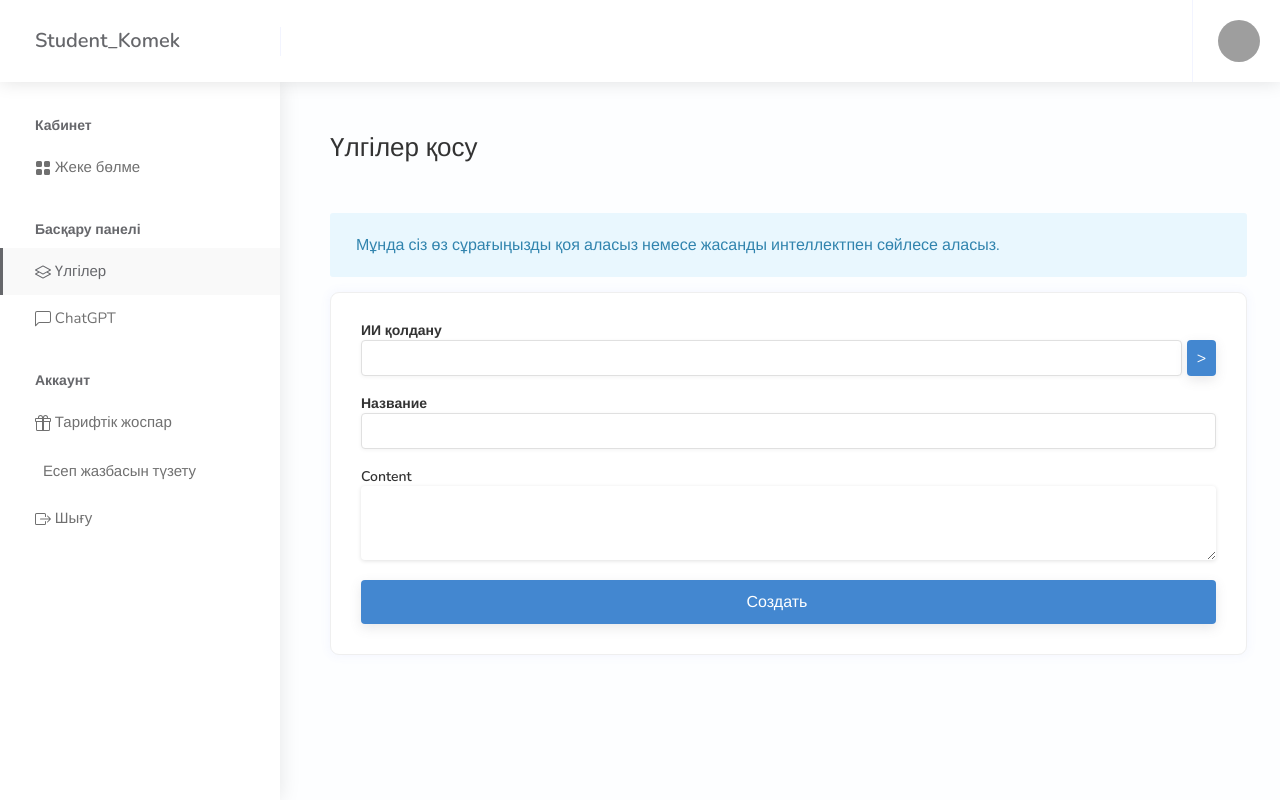
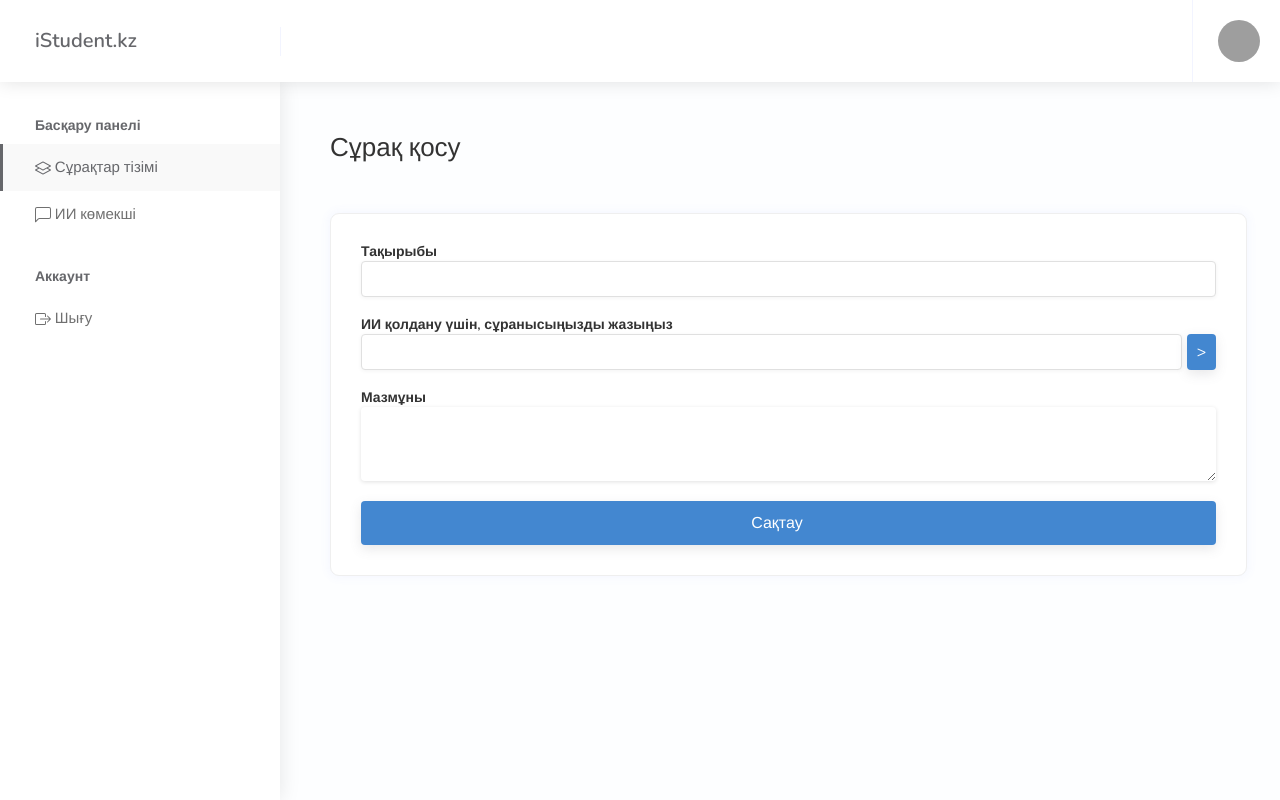
Before and after one commit to medetzhan1996/student_komek, a Django app: page /exam_preparation/create/ in a window 1280 px wide. Run offline with Django 4.2, Linux system fonts and the light colour scheme; a user stored in the database is signed in; some libraries are stand-ins or nearby versions; grey boxes are pictures that could not be loaded.

```diff
--- a/exam_preparation/models/__init__.py
+++ b/exam_preparation/models/__init__.py
@@ -1,3 +1,2 @@
 from .prepared_question import PreparedQuestion
-from .ai_request import AIRequest
-from .ai_response import AIResponse
+from .ai_chat import AIChat
--- a/exam_preparation/urls.py
+++ b/exam_preparation/urls.py
@@ -5,6 +5,7 @@ from .views import (
     PreparedQuestionDeleteView,
     PreparedQuestionUpdateView,
     PreparedQuestionDetailView,
+    GetAiQuestion,
 )
 
 app_name = 'exam_preparation'
@@ -16,4 +17,5 @@ urlpatterns = [
     path('<int:pk>/edit/', PreparedQuestionUpdateView.as_view(), name='prepared-question-edit'),
     path('<int:pk>/detail/', PreparedQuestionDetailView.as_view(), name='prepared-question-detail'),
 
+    path('get-ai-question/', GetAiQuestion.as_view(), name='get-ai-question'),
 ]
--- a/exam_preparation/views/__init__.py
+++ b/exam_preparation/views/__init__.py
@@ -5,3 +5,5 @@ from .prepared_question import (
     PreparedQuestionDetailView,
     PreparedQuestionDeleteView,
 )
+
+from .ai_question_generate import GetAiQuestion
--- a/templates/base.html
+++ b/templates/base.html
@@ -1,7 +1,8 @@
-{% load static %}
+
 <!DOCTYPE html>
 <html lang="en">
 <head>
+    {% load static %}
     <meta charset="UTF-8">
     <meta name="viewport" content="width=device-width, initial-scale=1.0">
     <title>Document</title>
@@ -23,7 +24,7 @@
                     <!-- Logo -->
                     <div id="logo">
                         <a href="https://gpttextart.ru/">
-                            Student_Komek
+                            iStudent.kz
                         </a>
                     </div>
                 </div>
@@ -111,47 +112,24 @@
                             <!-- Navigation -->
                             <div class="dashboard-nav">
                                 <div class="dashboard-nav-inner">
-                                    <ul data-submenu-title="Кабинет">
-                                        <li class="">
-                                            <a href="https://gpttextart.ru/dashboard">
-                                                <svg xmlns="http://www.w3.org/2000/svg" width="16" height="16" fill="currentColor" class="bi bi-grid-fill" viewBox="0 0 16 16">
-                                                    <path d="M1 2.5A1.5 1.5 0 0 1 2.5 1h3A1.5 1.5 0 0 1 7 2.5v3A1.5 1.5 0 0 1 5.5 7h-3A1.5 1.5 0 0 1 1 5.5zm8 0A1.5 1.5 0 0 1 10.5 1h3A1.5 1.5 0 0 1 15 2.5v3A1.5 1.5 0 0 1 13.5 7h-3A1.5 1.5 0 0 1 9 5.5zm-8 8A1.5 1.5 0 0 1 2.5 9h3A1.5 1.5 0 0 1 7 10.5v3A1.5 1.5 0 0 1 5.5 15h-3A1.5 1.5 0 0 1 1 13.5zm8 0A1.5 1.5 0 0 1 10.5 9h3a1.5 1.5 0 0 1 1.5 1.5v3a1.5 1.5 0 0 1-1.5 1.5h-3A1.5 1.5 0 0 1 9 13.5z"/>
-                                                </svg> Жеке бөлме
-                                            </a>
-                                        </li>
-                                    </ul>
-
                                     <ul data-submenu-title="Басқару панелі">
                                         <li class="active">
                                             <a href="{% url 'exam_preparation:prepared-question-list' %}">
                                                 <svg xmlns="http://www.w3.org/2000/svg" width="16" height="16" fill="currentColor" class="bi bi-layers" viewBox="0 0 16 16">
                                                   <path d="M8.235 1.559a.5.5 0 0 0-.47 0l-7.5 4a.5.5 0 0 0 0 .882L3.188 8 .264 9.559a.5.5 0 0 0 0 .882l7.5 4a.5.5 0 0 0 .47 0l7.5-4a.5.5 0 0 0 0-.882L12.813 8l2.922-1.559a.5.5 0 0 0 0-.882zm3.515 7.008L14.438 10 8 13.433 1.562 10 4.25 8.567l3.515 1.874a.5.5 0 0 0 .47 0zM8 9.433 1.562 6 8 2.567 14.438 6z"/>
-                                                </svg> Үлгілер
+                                                </svg> Сұрақтар тізімі
                                             </a>
                                         </li>
                                         <li class="">
                                             <a href="">
                                                 <svg xmlns="http://www.w3.org/2000/svg" width="16" height="16" fill="currentColor" class="bi bi-chat-left" viewBox="0 0 16 16">
                                                   <path d="M14 1a1 1 0 0 1 1 1v8a1 1 0 0 1-1 1H4.414A2 2 0 0 0 3 11.586l-2 2V2a1 1 0 0 1 1-1zM2 0a2 2 0 0 0-2 2v12.793a.5.5 0 0 0 .854.353l2.853-2.853A1 1 0 0 1 4.414 12H14a2 2 0 0 0 2-2V2a2 2 0 0 0-2-2z"/>
-                                                </svg> ChatGPT
+                                                </svg> ИИ көмекші
                                             </a>
                                         </li>
                                     </ul>
 
                                     <ul data-submenu-title="Аккаунт">
-                                        <li class="">
-                                            <a href="">
-                                                <svg xmlns="http://www.w3.org/2000/svg" width="16" height="16" fill="currentColor" class="bi bi-gift" viewBox="0 0 16 16">
-                                                  <path d="M3 2.5a2.5 2.5 0 0 1 5 0 2.5 2.5 0 0 1 5 0v.006c0 .07 0 .27-.038.494H15a1 1 0 0 1 1 1v2a1 1 0 0 1-1 1v7.5a1.5 1.5 0 0 1-1.5 1.5h-11A1.5 1.5 0 0 1 1 14.5V7a1 1 0 0 1-1-1V4a1 1 0 0 1 1-1h2.038A3 3 0 0 1 3 2.506zm1.068.5H7v-.5a1.5 1.5 0 1 0-3 0c0 .085.002.274.045.43zM9 3h2.932l.023-.07c.043-.156.045-.345.045-.43a1.5 1.5 0 0 0-3 0zM1 4v2h6V4zm8 0v2h6V4zm5 3H9v8h4.5a.5.5 0 0 0 .5-.5zm-7 8V7H2v7.5a.5.5 0 0 0 .5.5z"/>
-                                                </svg> Тарифтік жоспар
-                                            </a>
-                                        </li>
-
-                                        <li class="">
-                                            <a href="">
-                                                <i class="icon-feather-log-out"></i> Есеп жазбасын түзету
-                                            </a>
-                                        </li>
                                         <li>
                                             <a href="">
                                                 <svg xmlns="http://www.w3.org/2000/svg" width="16" height="16" fill="currentColor" class="bi bi-box-arrow-right" viewBox="0 0 16 16">
@@ -188,11 +166,9 @@
             </div>
         </div>
     </div>
-
-
-
 </div>
 <script src="https://cdn.jsdelivr.net/npm/@popperjs/core@2.10.2/dist/umd/popper.min.js" integrity="sha384-7+zCNj/IqJ95wo16oMtfsKbZ9ccEh31eOz1HGyDuCQ6wgnyJNSYdrPa03rtR1zdB" crossorigin="anonymous"></script>
 <script src="https://cdn.jsdelivr.net/npm/bootstrap@5.1.3/dist/js/bootstrap.min.js" integrity="sha384-QJHtvGhmr9XOIpI6YVutG+2QOK9T+ZnN4kzFN1RtK3zEFEIsxhlmWl5/YESvpZ13" crossorigin="anonymous"></script>
+
 </body>
 </html>
--- a/templates/exam_preparation/prepared_question/form.html
+++ b/templates/exam_preparation/prepared_question/form.html
@@ -3,45 +3,76 @@
 {% block content %}
 <div class="dashboard-headline">
     <h3 class="d-flex align-items-center">
-        Үлгілер қосу
+        Сұрақ қосу
     </h3>
-</div>
-<div class="notification notice">
- Мұнда сіз өз сұрағыңызды қоя аласыз немесе жасанды интеллектпен сөйлесе аласыз.
 </div>
 <div class="dashboard-box margin-top-0 margin-bottom-30">
   <div class="content with-padding">
     <form action="" method="post">
         {% csrf_token %}
         <div class="submit-field margin-bottom-20">
-          <h6>ИИ қолдану</h6>
+          <h6>Тақырыбы</h6>
           <div class="d-flex margin-bottom-10">
-            <input name="title" type="text" class="with-border small-input" required="">
-            <button class="button btn-sm margin-left-5 ripple-effect" name="submit" type="submit" title="Сохранить документ" data-tippy-placement="top">></button>
+            {{ form.title|add_class:"with-border small-input"  }}
           </div>
         </div>
         <div class="submit-field margin-bottom-20">
-          <h6>Название</h6>
-          {{ form.title|add_class:"with-border small-input"  }}
+          <h6>ИИ қолдану үшін, сұранысыңызды жазыңыз</h6>
+          <div class="d-flex margin-bottom-10">
+            <input id="id-ai-question-text" name="ai-question-text" type="text" class="with-border small-input">
+            <button id="id-ai-question-create" class="button btn-sm margin-left-5 ripple-effect" name="submit" type="button" title="Сохранить документ" data-tippy-placement="top">></button>
+          </div>
         </div>
         <div class="submit-field margin-bottom-20">
-          <h6>Content</h6>
+          <h6>Мазмұны</h6>
           <textarea id="summernote" name="content">{{ form.content.value|default_if_none:"" }}</textarea>
         </div>
         <div>
           <small class="form-error"></small>
           <button type="submit" name="submit" class="button ripple-effect full-width">
-            Создать
+            Сақтау
             <i class="icon-feather-arrow-right"></i>
           </button>
         </div>
     </form>
   </div>
 </div>
-    <script src="https://code.jquery.com/jquery-3.4.1.slim.min.js" integrity="sha384-J6qa4849blE2+poT4WnyKhv5vZF5SrPo0iEjwBvKU7imGFAV0wwj1yYfoRSJoZ+n" crossorigin="anonymous"></script>
-    <link href="https://cdn.jsdelivr.net/npm/summernote@0.8.18/dist/summernote-lite.min.css" rel="stylesheet">
-    <script src="https://cdn.jsdelivr.net/npm/summernote@0.8.18/dist/summernote-lite.min.js"></script>
+<script type="text/javascript" src="https://cdnjs.cloudflare.com/ajax/libs/jquery/3.1.1/jquery.min.js"></script>
+<link href="https://cdn.jsdelivr.net/npm/summernote@0.8.18/dist/summernote-lite.min.css" rel="stylesheet">
+<script src="https://cdn.jsdelivr.net/npm/summernote@0.8.18/dist/summernote-lite.min.js"></script>
 
+<script>
+    $(document).on("click","#id-ai-question-create",function() {
+        var _this = $(this)
+        var text = $('#id-ai-question-text').val()
+        var csrftoken = $("[name=csrfmiddlewaretoken]").val();
+        if(text){
+            var load = `<div class="spinner-border text-danger" role="status">
+                  <span class="visually-hidden">Загрузка...</span>
+                </div>`
+            _this.html(load)
+        }
+
+        $.ajax({
+            type: 'POST',
+            url: "{% url 'exam_preparation:get-ai-question' %}",
+            data: {
+                text: text,
+                csrfmiddlewaretoken: csrftoken
+            },
+            success: function(response) {
+                var currentContent = $('#summernote').summernote('code').trim();
+                var newContent = currentContent;
+                newContent += response.ai_question;
+                $('#summernote').summernote('code', newContent);
+                _this.html('>')
+            },
+            error: function(xhr, textStatus, errorThrown) {
+                console.error(xhr.responseText);
+            }
+        });
+    });
+</script>
   <!--   ИИ қолдану <br>
 <input type="text"> <button>></button>
 <br><br>
```
Also changed, not shown: exam_preparation/forms/ai_question_generate.py (added, +7 -0 lines), exam_preparation/models/ai_chat.py (renamed from exam_preparation/models/ai_request.py, +13 -4 lines), exam_preparation/models/ai_response.py (deleted, +0 -29 lines), exam_preparation/service.py (added, +32 -0 lines), exam_preparation/views/ai_chat.py (added, +16 -0 lines), exam_preparation/views/ai_question_generate.py (added, +17 -0 lines), templates/exam_preparation/prepared_question/detail.html (+8 -2 lines), templates/exam_preparation/prepared_question/list.html (+2 -7 lines), db.sqlite3, exam_preparation/migrations/0002_remove_airesponse_ai_request_aichat_delete_airequest_and_more.py (added), templates/exam_preparation/ai_chat/list.html (added).
